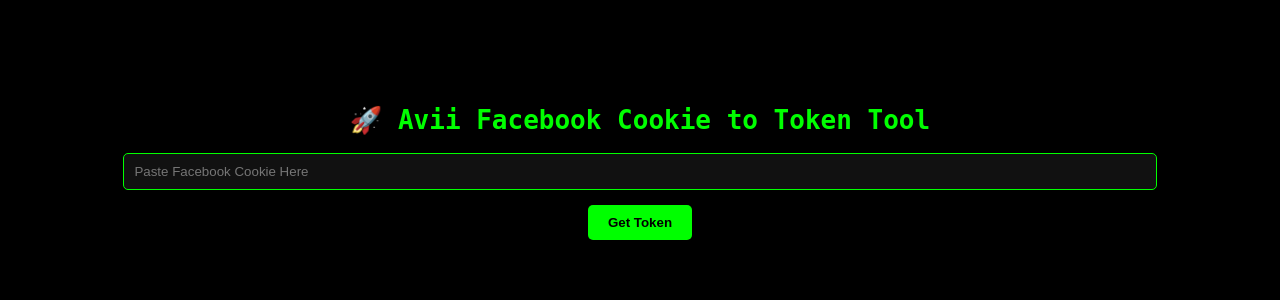
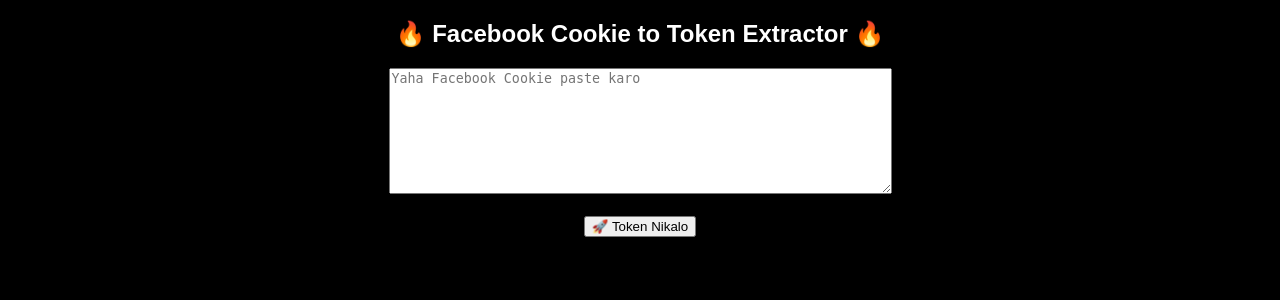
Before and after one commit to aviraj834051/app.py, a Flask app: page / in a window 1280 px wide. Shown: the top 300 px of the page. Run offline with Flask 3, Linux system fonts and the light colour scheme.

Commit message:
Update token_form.html

```diff
--- a/templates/token_form.html
+++ b/templates/token_form.html
@@ -1,38 +1,13 @@
 <!DOCTYPE html>
 <html>
 <head>
-    <title>Avii Token Tool</title>
-    <style>
-        body {
-            background-color: #000;
-            color: #0f0;
-            font-family: monospace;
-            text-align: center;
-            padding-top: 80px;
-        }
-        input[type="text"] {
-            width: 80%;
-            padding: 10px;
-            background: #111;
-            color: #0f0;
-            border: 1px solid #0f0;
-            border-radius: 5px;
-        }
-        input[type="submit"] {
-            padding: 10px 20px;
-            background: #0f0;
-            color: #000;
-            border: none;
-            border-radius: 5px;
-            font-weight: bold;
-        }
-    </style>
+    <title>Token Extractor</title>
 </head>
-<body>
-    <h1>🚀 Avii Facebook Cookie to Token Tool</h1>
-    <form action="/get_token" method="POST">
-        <input type="text" name="cookie" placeholder="Paste Facebook Cookie Here"><br><br>
-        <input type="submit" value="Get Token">
+<body style="background:black; color:white; font-family:sans-serif; text-align:center;">
+    <h2>🔥 Facebook Cookie to Token Extractor 🔥</h2>
+    <form action="/get_token" method="post">
+        <textarea name="cookie" rows="8" cols="60" placeholder="Yaha Facebook Cookie paste karo"></textarea><br><br>
+        <button type="submit">🚀 Token Nikalo</button>
     </form>
 </body>
 </html>
```
